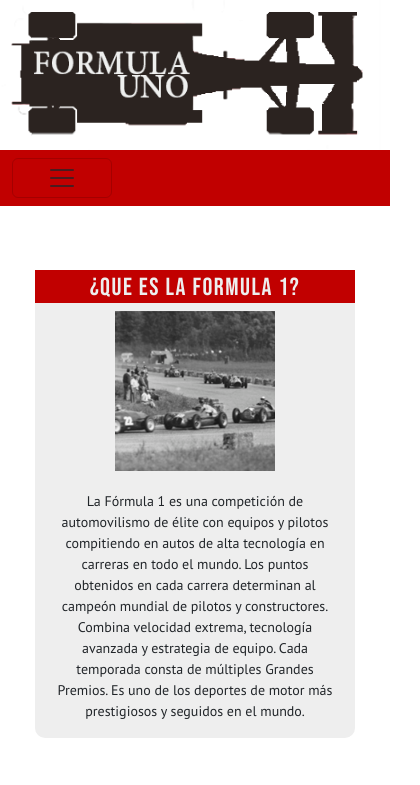
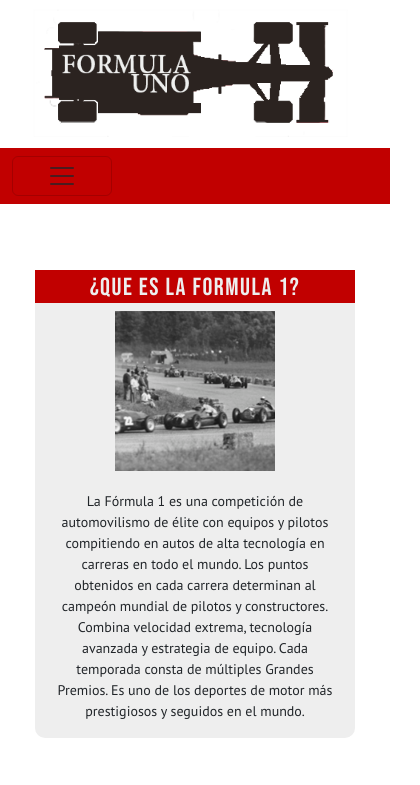
Before and after one commit to DanielAlexanderDiaz/proyecto-56550, a plain HTML site: page index.html in a window 390 px wide. Shown: the top 785 px of the page, 420 px wide, since content can reach past the window. Drawn offline with nearby package versions, Linux system fonts and the light colour scheme.

Commit message:
mejora en logo - vista smartphone

```diff
--- a/css/style.css
+++ b/css/style.css
@@ -551,6 +551,11 @@
         margin-left:0;
     }
 
+    .logo a img{
+        width: 95%;
+    }
+
+
     /*index*/
 
     .banner{
```
